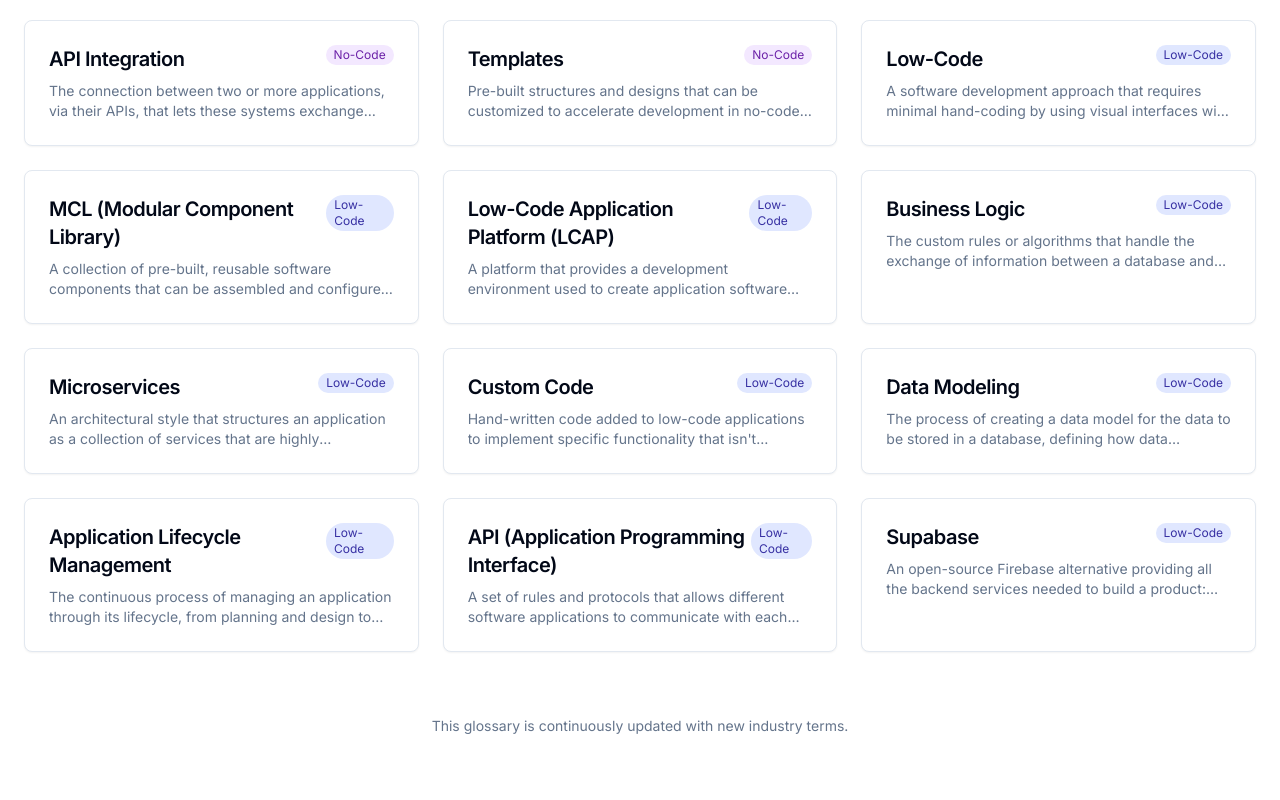
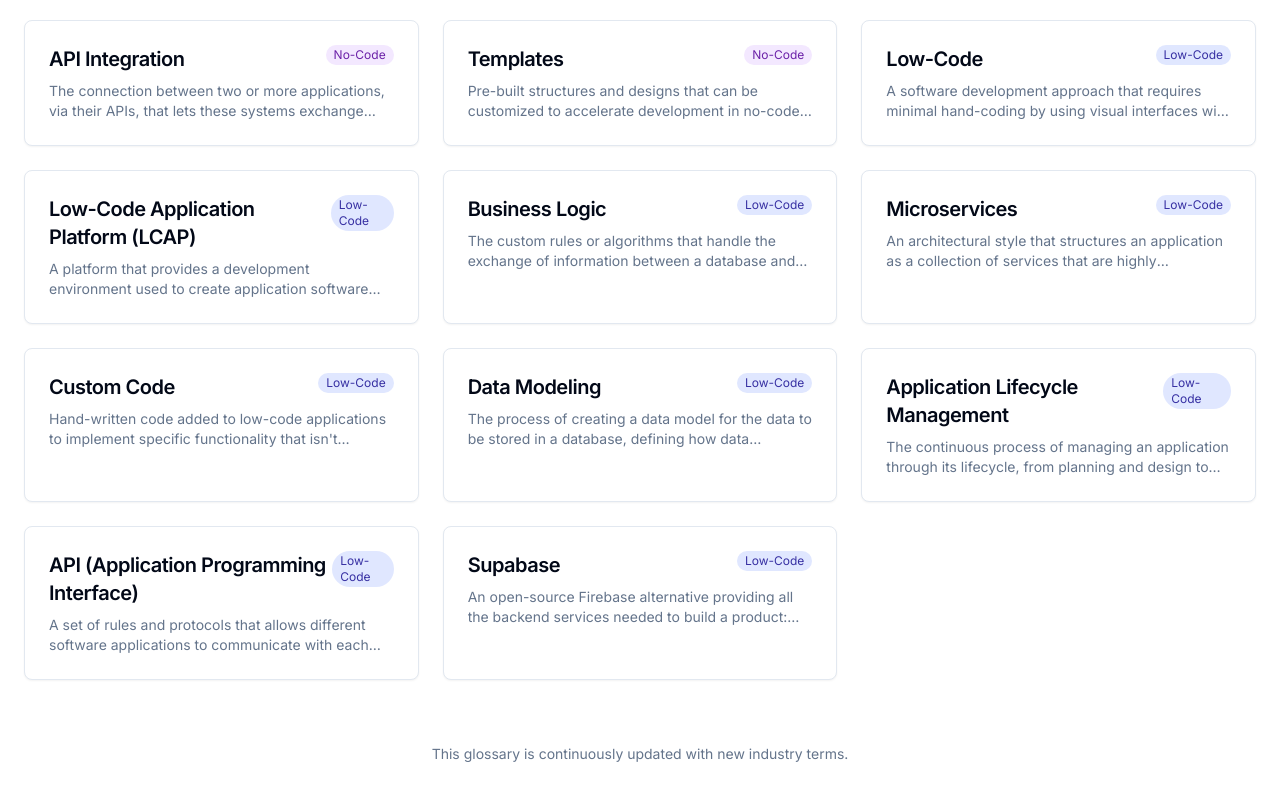
Before and after one commit to Launch-by-Lunch/ai-no-code-lingo-guide, a React (Vite) app: page / in a window 1280 px wide. Shown: the part 970-1770 px from the top of the page. Built offline with nearby package versions, Linux system fonts and the light colour scheme.

Commit message:
Remove MCL from glossary
Removes the entry for MCL (Modular Component Library) from the glossary.

```diff
--- a/src/data/glossaryTerms.ts
+++ b/src/data/glossaryTerms.ts
@@ -134,13 +134,6 @@ export const glossaryTerms: GlossaryTerm[] = [
     relatedTerms: ["No-Code", "Rapid Application Development", "LCAP"]
   },
   {
-    id: "mcl",
-    term: "MCL (Modular Component Library)",
-    definition: "A collection of pre-built, reusable software components that can be assembled and configured with minimal coding to create applications in low-code development environments.",
-    category: "low-code",
-    relatedTerms: ["Components", "UI Library", "Design System"]
-  },
-  {
     id: "lcap",
     term: "Low-Code Application Platform (LCAP)",
     definition: "A platform that provides a development environment used to create application software through graphical user interfaces instead of traditional hand-coded programming.",
```
